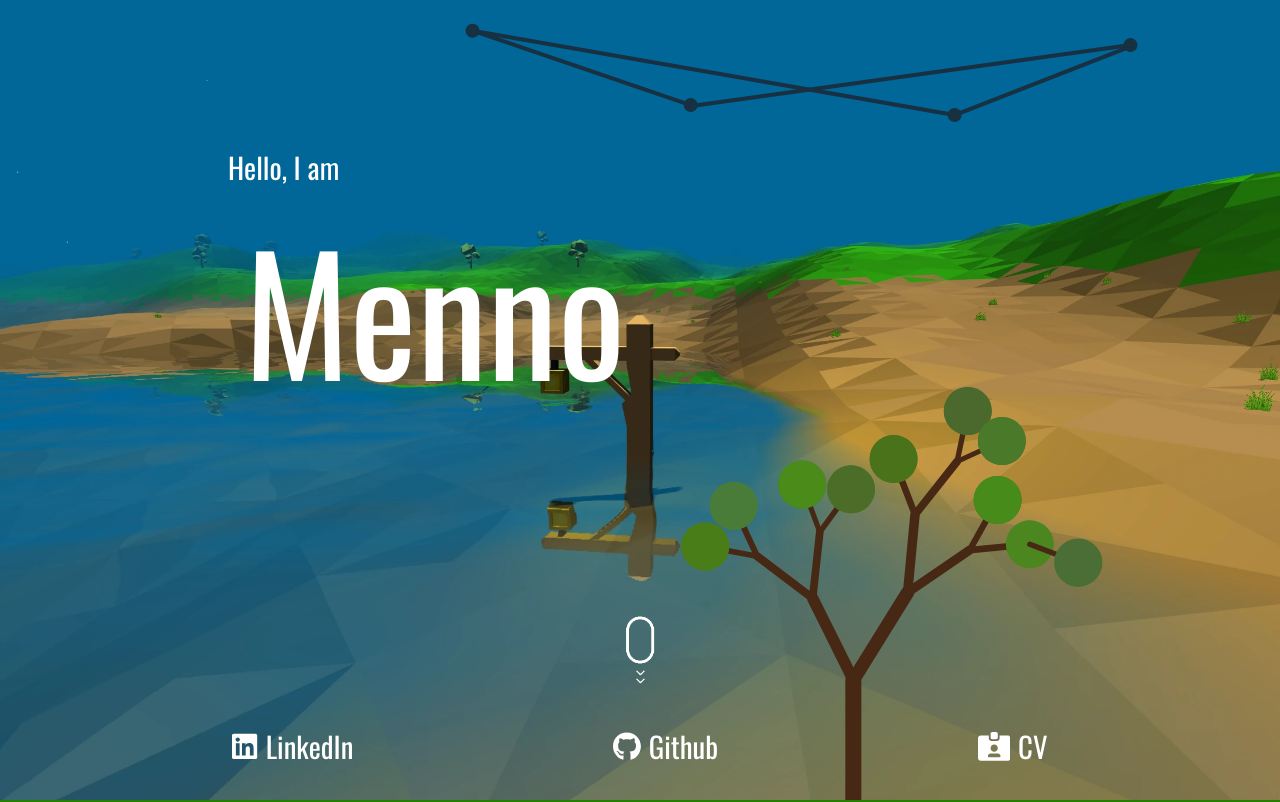
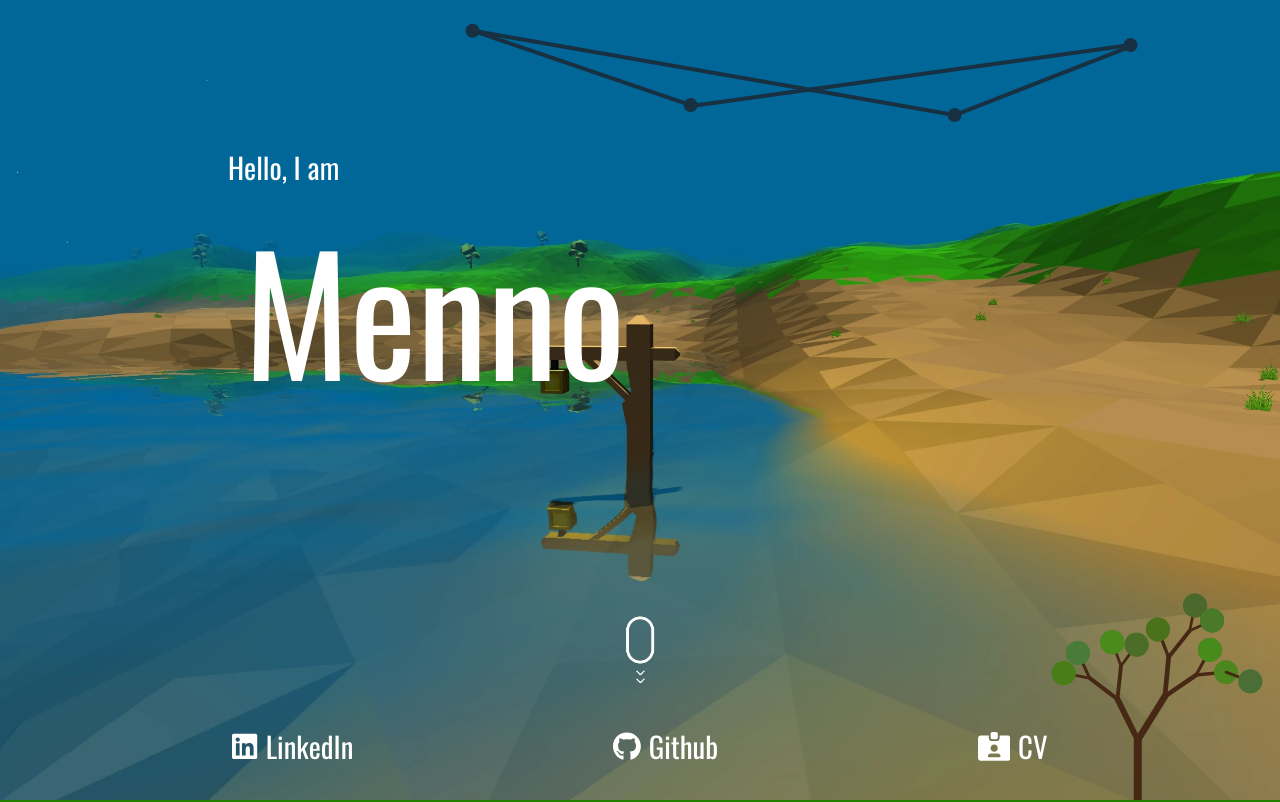
Before and after one commit to M-e-n-n-o/M-e-n-n-o.github.io, a React (Vite) app: page / in a window 1280 px wide. Shown: the top 802 px of the page. Built offline with nearby package versions, Linux system fonts and the light colour scheme.

Commit message:
[CHANGED] tree position

```diff
--- a/src/components/Tree.jsx
+++ b/src/components/Tree.jsx
@@ -51,12 +51,12 @@ const Tree = ({ className = "" }) => {
 
                 const { width, height } = p5;
 
-                p5.translate(width - (width / 3), height);
+                p5.translate(width - (width / 9), height);
 
                 var aspect = width / height;
                 aspect = p5.max(aspect, 1);
 
-                p5.scale(3 * aspect, 3 * aspect);
+                p5.scale(1.5 * aspect, 1.5 * aspect);
                 branch(25);
             };
 
--- a/src/views/Front.jsx
+++ b/src/views/Front.jsx
@@ -73,7 +73,9 @@ const Front = () => {
                 </div>
             </div>
             <Dots className="absolute top-0 z-0" />
-            <Tree className="absolute top-0 z-0" />
+            <div className='fixed inset-0 -z-0'>
+                <Tree className='' />
+            </div>
         </div>
     );
 };
```
